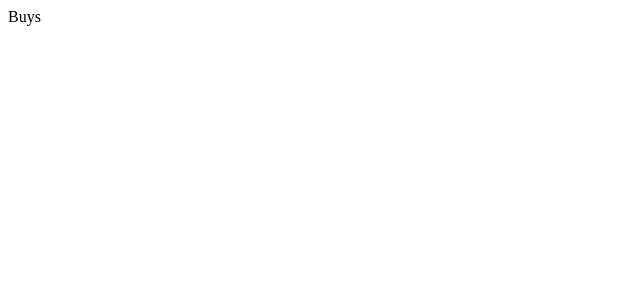
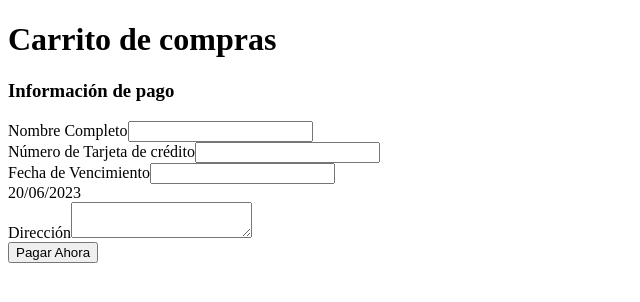
Before and after one commit to LizethYomairaMontoyaGarcia/Work2_Sprint3_web_Pizzas, a React (Create React App) app: page /buys in a window 1280 px wide. Shown: the top 302 px of the page, without its empty margins (0-640 px from the left). Built offline with nearby package versions, Linux system fonts and the light colour scheme; a web font is replaced by a local one.

Commit message:
creando el formulario para el carro de compras

```diff
--- a/src/pages/Buys.jsx
+++ b/src/pages/Buys.jsx
@@ -1,8 +1,11 @@
 import React from 'react'
+import ShoppingTrolley from '../shoppingCart/ShoppingTrolley'
 
 const Buys = () => {
   return (
-    <div>Buys</div>
+    <>
+    <ShoppingTrolley/>
+    </>
   )
 }
 
--- /dev/null
+++ b/src/shoppingCart/Calendar.jsx
@@ -0,0 +1,70 @@
+import React, { useState } from "react";
+import { AdapterDayjs } from "@mui/x-date-pickers/AdapterDayjs";
+import { LocalizationProvider } from "@mui/x-date-pickers/LocalizationProvider";
+import { DateCalendar } from "@mui/x-date-pickers/DateCalendar";
+import { AiOutlineClose } from "react-icons/ai";
+import dayjs from "dayjs";
+import isBetweenPlugin from "dayjs/plugin/isBetween";
+
+dayjs.extend(isBetweenPlugin);
+
+export default function Calendar() {
+  const [modalOpen, setModalOpen] = useState(false);
+
+  const openModal = () => {
+    setModalOpen(true);
+  };
+
+  const closeModal = () => {
+    setModalOpen(false);
+  };
+  const [date, setDate] = useState({});
+
+  let infoDate = {};
+  const calendarOperation = (date) => {
+    infoDate = { day: date.$D, month: date.$M + 1, year: date.$y };
+    setDate(infoDate);
+    // Guardar la información en Session Storage
+    sessionStorage.setItem("selectedDateOutcome", JSON.stringify(infoDate));
+
+    closeModal();
+  };
+
+  return (
+    <div>
+      <div>
+        <div>
+          <span
+            onClick={() => {
+              openModal();
+            }}
+          >
+            {date.day ? (
+              <span>
+                {date.day}/{date.month}/{date.year}
+              </span>
+            ) : (
+              <span>20/06/2023</span>
+            )}
+          </span>
+        </div>
+      </div>
+      {modalOpen && (
+        <div>
+          <div>
+            <span onClick={closeModal}>
+              <AiOutlineClose size={24} />
+            </span>
+            <LocalizationProvider dateAdapter={AdapterDayjs}>
+              <DateCalendar
+                value={dayjs(new Date())}
+                onChange={(date) => calendarOperation(date)}
+                minDate={dayjs(new Date())}
+              />
+            </LocalizationProvider>
+          </div>
+        </div>
+      )}
+    </div>
+  );
+}
--- /dev/null
+++ b/src/shoppingCart/ShoppingTrolley.jsx
@@ -0,0 +1,77 @@
+import React from "react";
+import { Formik, Field, Form, ErrorMessage } from "formik";
+import * as Yup from "yup";
+import { useNavigate } from "react-router-dom";
+import CalendarExit from "./Calendar";
+
+const validationSchema = Yup.object({
+  fullName: Yup.string().required("El nombre completo es requerido"),
+  creditCard: Yup.string()
+    .required("El número de tarjeta es requerido")
+    .matches(/^\d{10}$/, "El número de tarjeta debe tener 10 dígitos"),
+  address: Yup.string().required("La dirección es requerida"),
+  expirationDate: Yup.date().required("La fecha de vencimiento es requerida"),
+});
+
+const ShoppingTrolley = () => {
+  const navigate = useNavigate();
+
+  const initialValues = {
+    fullName: "",
+    creditCard: "",
+    expirationDate: "",
+    address: "",
+  };
+
+  const onSubmit = (values) => {
+    console.log(values);
+    sessionStorage.setItem("paymentInfo", JSON.stringify(values));
+    navigate("pago");
+  };
+
+  return (
+    <div>
+      <h1>Carrito de compras</h1>
+
+      <div>
+        <h3>Información de pago</h3>
+      </div>
+      <Formik
+        initialValues={initialValues}
+        validationSchema={validationSchema}
+        onSubmit={onSubmit}
+      >
+        <Form>
+          <div>
+            <label htmlFor="fullName">Nombre Completo</label>
+            <Field type="text" id="fullName" name="fullName" />
+            <ErrorMessage name="fullName" component="div" />
+          </div>
+
+          <div>
+            <label htmlFor="creditCard">Número de Tarjeta de crédito</label>
+            <Field type="text" id="creditCard" name="creditCard" />
+            <ErrorMessage name="creditCard" component="div" />
+          </div>
+
+          <div>
+            <label htmlFor="expirationDate">Fecha de Vencimiento</label>
+            <Field type="text" id="expirationDate" name="expirationDate" />
+            <CalendarExit />
+            <ErrorMessage name="expirationDate" component="div" />
+          </div>
+
+          <div>
+            <label htmlFor="address">Dirección</label>
+            <Field as="textarea" id="address" name="address" />
+            <ErrorMessage name="address" component="div" />
+          </div>
+
+          <button type="submit">Pagar Ahora</button>
+        </Form>
+      </Formik>
+    </div>
+  );
+};
+
+export default ShoppingTrolley;
```
Also changed, not shown: package.json (+7 -2 lines), src/pago/Pago.jsx (deleted, +0 -9 lines), src/shoppingCart/shoppingTrolley.sass (added), 1 other file (tests, documents, lock files or other folders).
